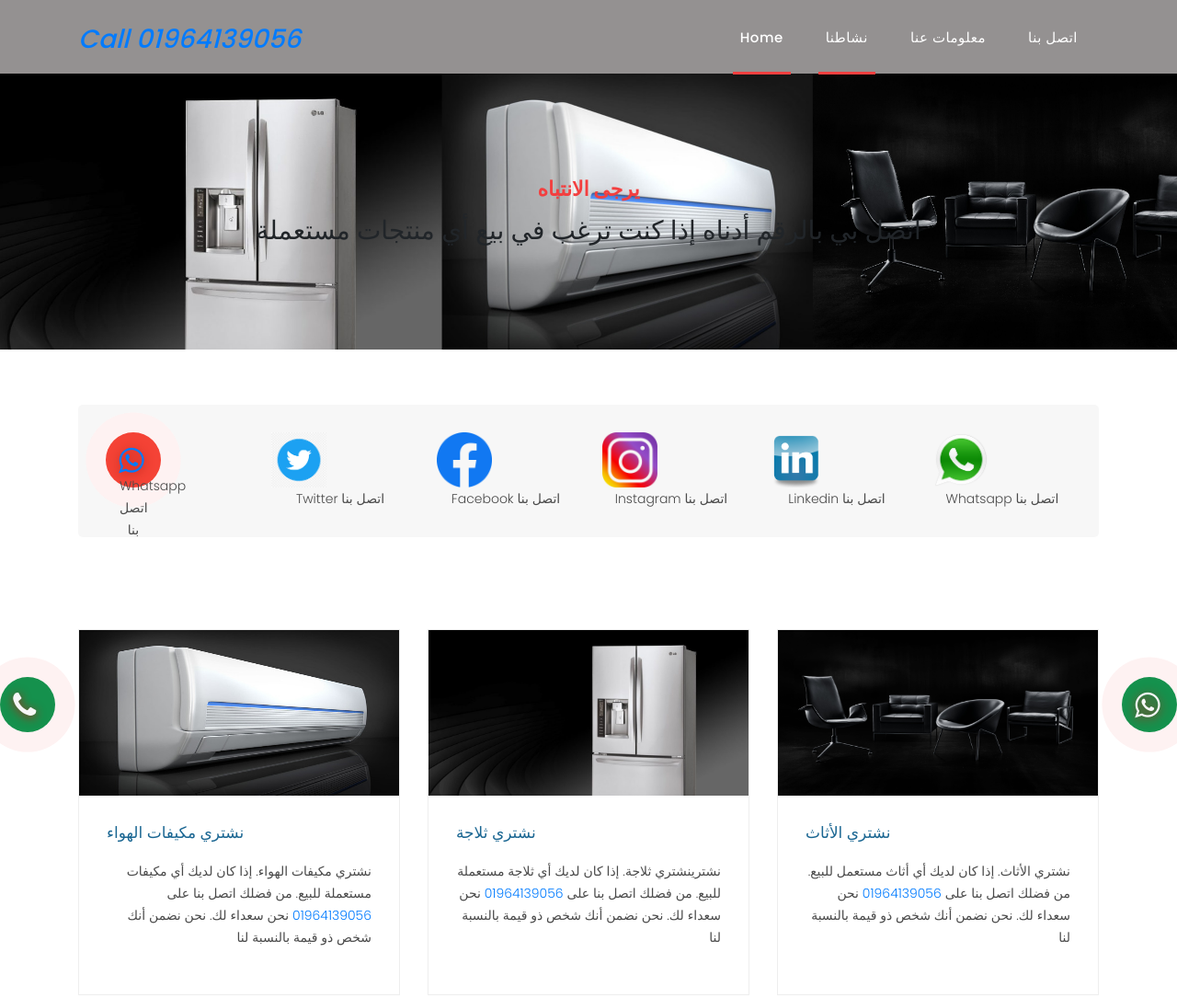
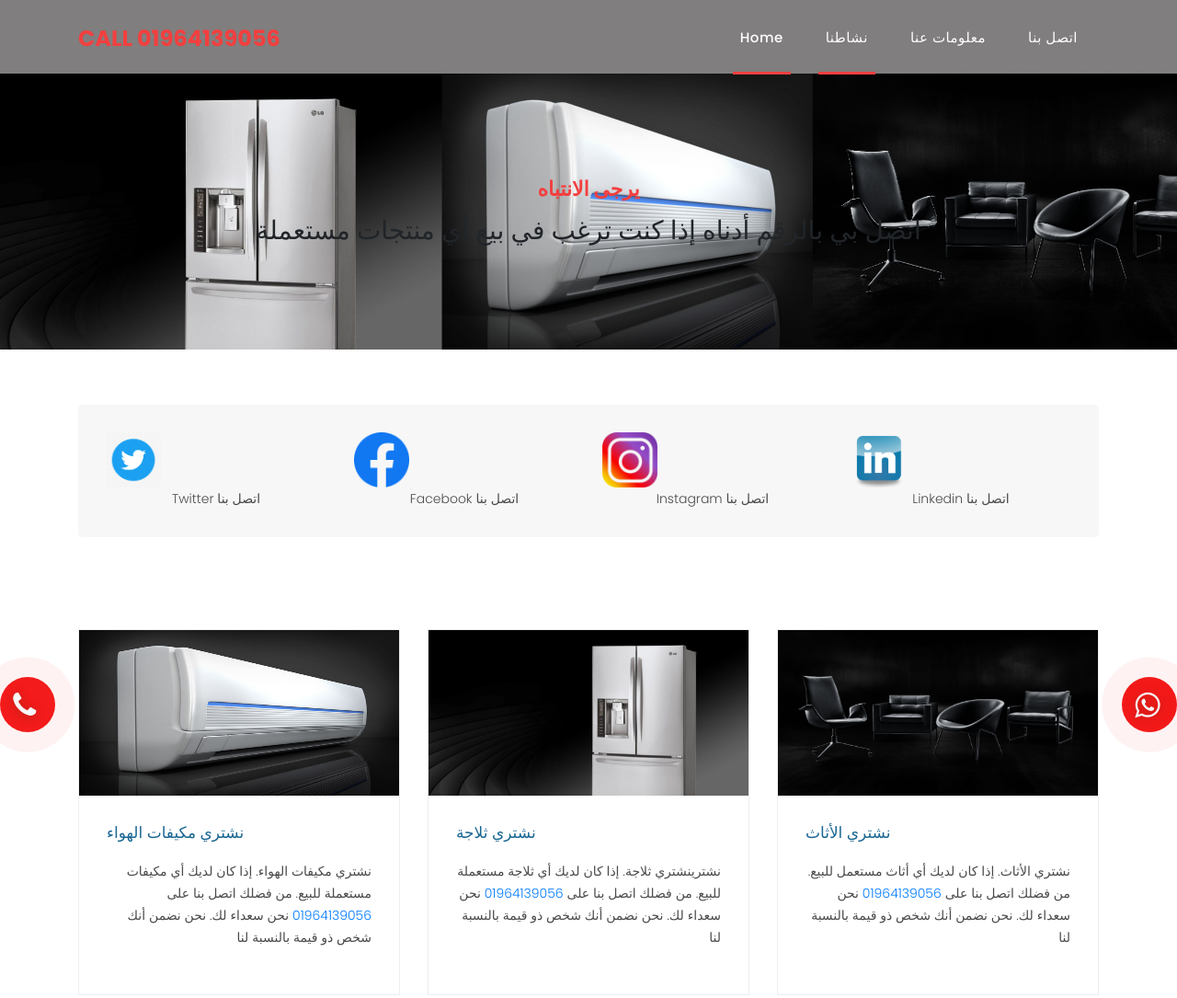
Before and after one commit to mohigrn2015/buy-used-goods, a plain HTML site: page index.html in a window 1280 px wide. Shown: the top 1085 px of the page at 92% size. Drawn offline with Linux system fonts and the light colour scheme.

Commit message:
call fixation

```diff
--- a/assets/css/templatemo-sixteen.css
+++ b/assets/css/templatemo-sixteen.css
@@ -31,7 +31,7 @@ body {
 #call-to-bottom-mobile {
     width: 60px;
     height: 60px;
-    background-color: #15914d;
+    background-color: #f31b1b;
     color: #fff;
     font-size: 30px;
     padding: 15px;
@@ -54,7 +54,7 @@ body {
 #call-to-bottom-whatsapp {
     width: 60px;
     height: 60px;
-    background-color: #15914d;
+    background-color: #f31919;
     color: #fff;
     font-size: 30px;
     padding: 15px;
@@ -307,7 +307,7 @@ header {
 	z-index: 99999;
 	width: 100%;
 	height: 80px;
-	background-color: #949191;
+	background-color: #807e7e;
 	-webkit-transition: all 0.3s ease-in-out 0s;
     -moz-transition: all 0.3s ease-in-out 0s;
     -o-transition: all 0.3s ease-in-out 0s;
--- a/index.html
+++ b/index.html
@@ -38,8 +38,8 @@
     <header class="">
       <nav class="navbar navbar-expand-lg">
         <div class="container">
-          <a class="navbar-brand" href="https://wa.me/1964139056">
-            <h3><em>Call 01964139056</em></h3>
+          <a class="navbar-brand" href="tel: +8801964139056">
+            <h2><em>Call 01964139056</em></h2>
           </a>
           <button class="navbar-toggler" type="button" data-toggle="collapse" data-target="#navbarResponsive" aria-controls="navbarResponsive" aria-expanded="false" aria-label="Toggle navigation">
             <span class="navbar-toggler-icon"></span>
@@ -86,39 +86,29 @@
           <div class="col-md-12">
             <div class="inner-content">
               <div class="row">
-                <div class="col-md-2">
-                  <div id="app">
-                    <a href="https://wa.me/1964139056"><i class="fa fa-whatsapp"></i></a>
-                    <p class="p-element"> Whatsapp اتصل بنا</p>
-                  </div>
-                </div>
-                <div class="col-md-2">
+                <div class="col-md-3">
                   <a href="https://twitter.com/home?lang=en">
                     <img src="./assets/images/tweter.png" height="60px" width="60px" alt="twitter" />
                   </a>
                   <p class="p-element">Twitter اتصل بنا</p>
                 </div>
-                <div class="col-md-2">
+                <div class="col-md-3">
                    <a href="https://www.facebook.com/profile.php?id=100085399059520">
                     <img src="./assets/images/Facebook.png" height="60px" width="60px" alt="Facebook" />
                    </a>
                   <p class="p-element">Facebook اتصل بنا</p>
                 </div>
-                <div class="col-md-2">
+                <div class="col-md-3">
                   <a href="https://www.instagram.com/">
                     <img src="./assets/images/instagram.png" height="60px" width="60px" alt="Instagram" />
                   </a>
                   <p class="p-element">Instagram اتصل بنا</p>
                 </div>
-                <div class="col-md-2">
+                <div class="col-md-3">
                   <a href="https://www.linkedin.com/in/mohiuddin-mohi-47b955206/">
                     <img src="./assets/images/linkedin.png" height="60px" width="60px" alt="Linkedin" />
                   </a>
                   <p class="p-element">Linkedin اتصل بنا</p>
-                </div>
-                <div class="col-md-2">
-                  <a href="https://wa.me/1964139056"><img src="./assets/images/whatsapp.png" height="60px" width="60px" alt="whatsapp" /></a>
-                  <p class="p-element"> Whatsapp اتصل بنا</p>
                 </div>
               </div>
             </div>
@@ -218,7 +208,7 @@
       </div>
     </div>
 <div class="videos">
-  <video width="70%" height="60%" controls autoplay>
+  <video width="80%" height="60%" controls autoplay muted>
     <source src="./assets/video/demo_video.mp4" type="video/mp4">
   </video>
 </div>
@@ -228,7 +218,9 @@
 </div>
 
 <div id="call-to-bottom-whatsapp">
-  <a class="call-to-cust" href="tel: +8801964139056"><i class="fa fa-whatsapp"></i></a>
+  <a class="call-to-cust" href="https://wa.me/1964139056">
+    <i class="fa fa-whatsapp"></i>
+  </a>
 </div>
 
     <footer>
```
Also changed, not shown: about.html (+13 -2 lines), contact.html (+13 -2 lines).
